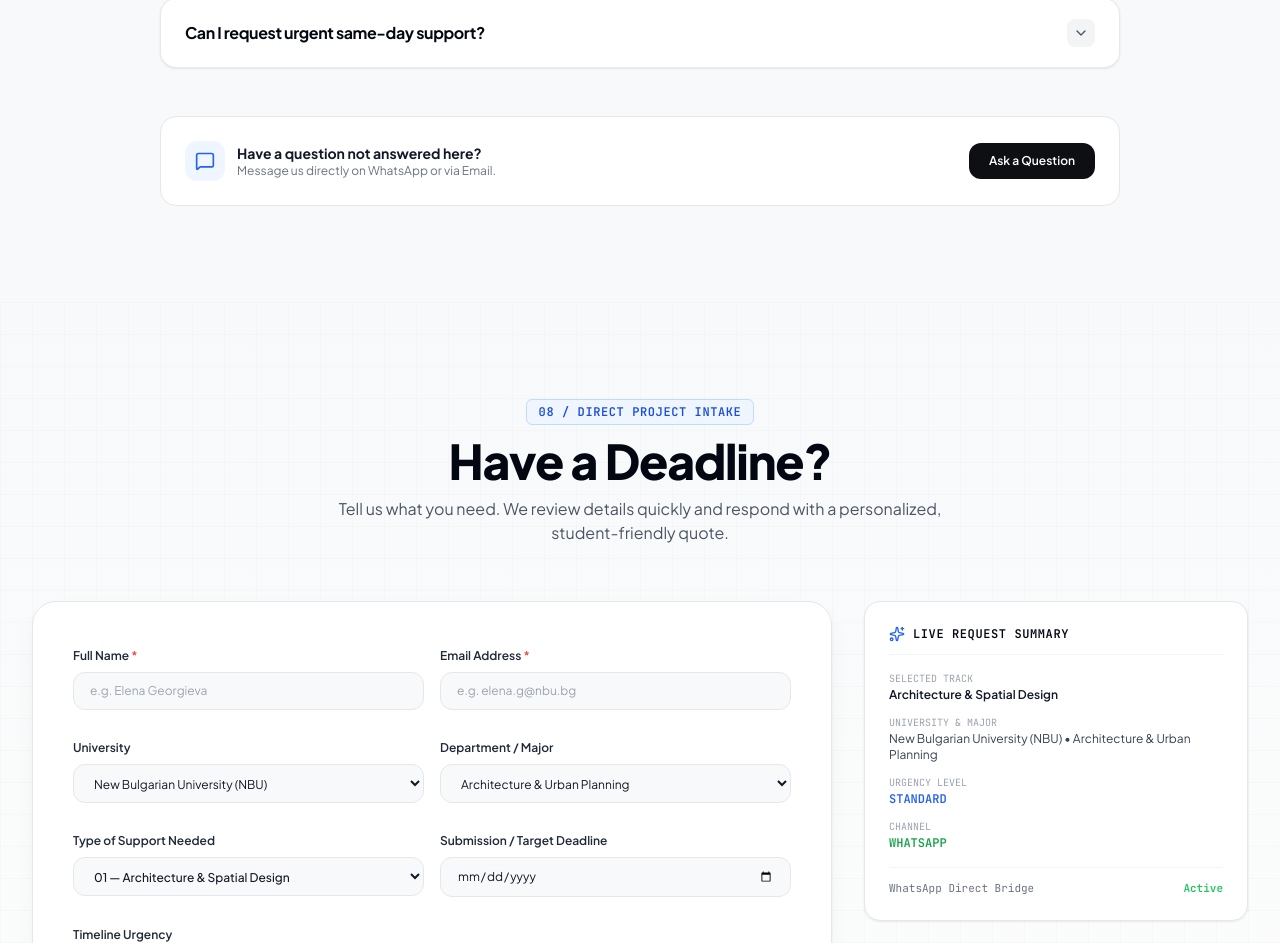
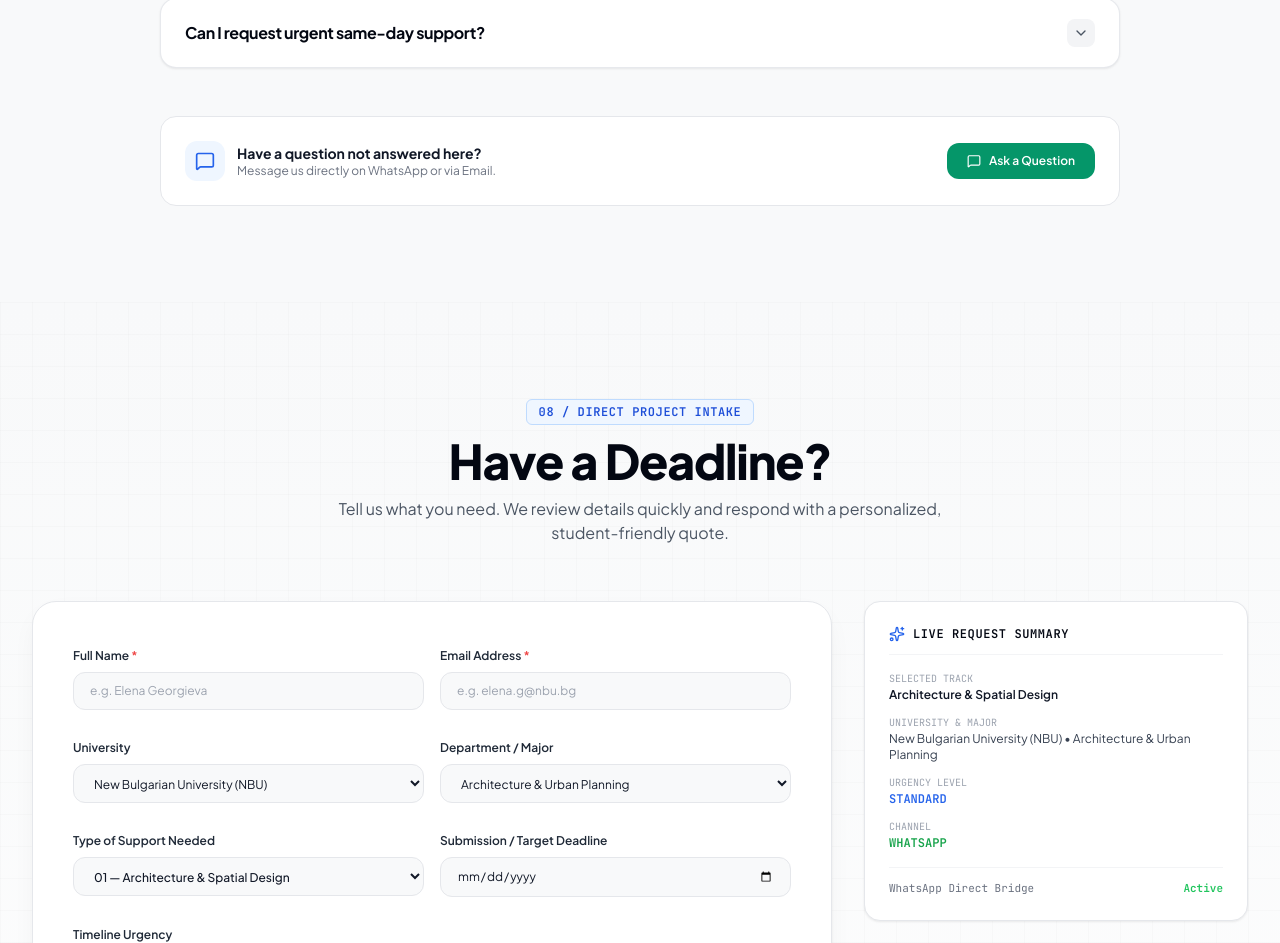
Before and after one commit to cihanorakli/study-hub, a React (Vite) app: page / in a window 1280 px wide. Shown: the part 6200-7143 px from the top of the page. Built offline with nearby package versions, Linux system fonts and the light colour scheme.

Commit message:
faq ask button -> whatsapp redirect

```diff
--- a/src/components/sections/FAQAccordion.tsx
+++ b/src/components/sections/FAQAccordion.tsx
@@ -123,9 +123,12 @@ export const FAQAccordion: React.FC<FAQAccordionProps> = ({ currentLang }) => {
           </div>
 
           <a
-            href={`mailto:${SITE_CONFIG.contact.email}`}
-            className="px-5 py-2.5 rounded-xl bg-[#0D0F13] text-white hover:bg-brand-600 text-xs font-semibold whitespace-nowrap transition-colors"
+            href={SITE_CONFIG.contact.whatsappUrl || `https://wa.me/${SITE_CONFIG.contact.whatsapp.replace(/[^0-9]/g, '')}`}
+            target="_blank"
+            rel="noopener noreferrer"
+            className="px-5 py-2.5 rounded-xl bg-emerald-600 hover:bg-emerald-500 text-white text-xs font-semibold whitespace-nowrap transition-colors flex items-center gap-2"
           >
+            <MessageSquare className="w-3.5 h-3.5" />
             {t.faq.askBtn}
           </a>
         </div>
```
